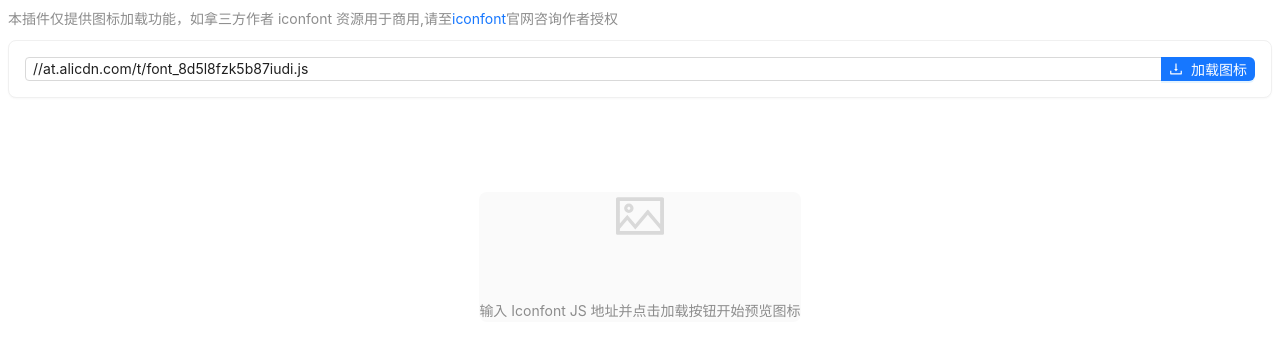
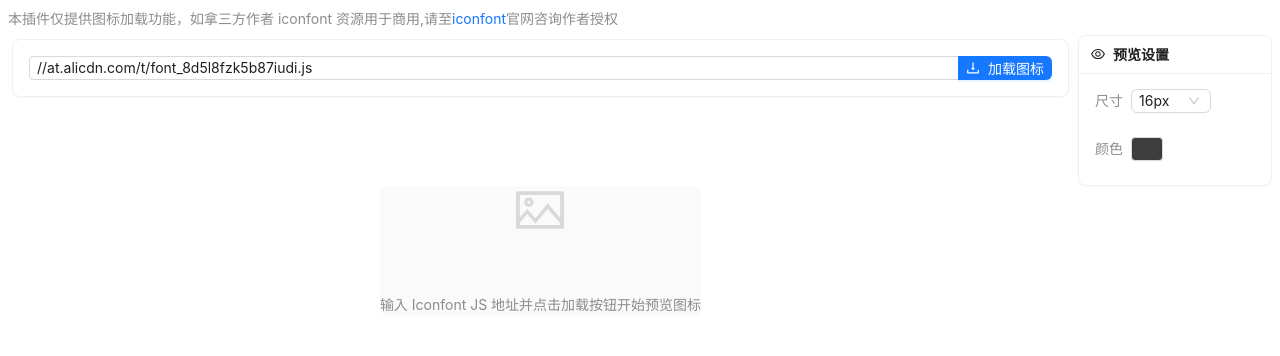
Before and after one commit to ylfeng250/icon-group, a React (Vite) app: page / in a window 1280 px wide. Shown: the top 356 px of the page. Built offline with nearby package versions, Linux system fonts and the light colour scheme; what mg-jsonrpc would draw is missing.

Commit message:
feat: 支持颜色和尺寸的调节

```diff
--- a/lib/main.ts
+++ b/lib/main.ts
@@ -2,4 +2,7 @@ import { uiApi } from "./api";
 
 uiApi.ping();
 
-mg.showUI(__html__);
+mg.showUI(__html__, {
+  width: 600,
+  height: 500,
+});
--- a/package.json
+++ b/package.json
@@ -11,9 +11,11 @@
   },
   "dependencies": {
     "@mastergo/plugin-typings": "^2.2.0",
+    "@types/react-color": "^3.0.13",
     "antd": "^5.26.7",
     "mg-jsonrpc": "^1.0.3",
     "react": "^17.0.2",
+    "react-color": "^2.19.3",
     "react-dom": "^17.0.2"
   },
   "devDependencies": {
--- a/ui/App.tsx
+++ b/ui/App.tsx
@@ -7,10 +7,12 @@ import SearchInput from "./components/SearchInput";
 import IconGrid from "./components/IconGrid";
 import IconModal from "./components/IconModal";
 import EmptyState from "./components/EmptyState";
+import SvgPreviewSettings from "./components/SvgPreviewSettings";
 import { useIconfont } from "./hooks/useIconfont";
 import { IconItem } from "./types";
 import { api } from "@lib/api";
 import { getStyledSvgString } from "./utils/svgUtils";
+import { SvgPreviewSettings as SvgPreviewSettingsType } from "./components/SvgPreviewSettings";
 
 const { Header, Content } = Layout;
 const { Text } = Typography;
@@ -30,6 +32,11 @@ function App() {
   const [selectedIcon, setSelectedIcon] = useState<IconItem | null>(null);
   const [showModal, setShowModal] = useState(false);
   const [debugMode, setDebugMode] = useState(false);
+  const [previewSettings, setPreviewSettings] =
+    useState<SvgPreviewSettingsType>({
+      size: 16,
+      color: "#3D3D3D",
+    });
 
   const handleIconClick = async (icon: IconItem) => {
     setSelectedIcon(icon);
@@ -49,7 +56,7 @@ function App() {
   };
 
   return (
-    <Flex vertical gap={10} style={{ padding: 8 }}>
+    <Flex vertical gap={5} style={{ padding: 8 }}>
       <Flex vertical>
         <Text type="secondary" style={{ fontSize: "14px" }}>
           本插件仅提供图标加载功能，如拿三方作者 iconfont 资源用于商用,请至
@@ -81,7 +88,8 @@ function App() {
         )}
       </Flex>
 
-      <Flex vertical gap={10} style={{ width: "100%" }}>
+      <Flex gap={5}>
+        <Flex vertical gap={5} style={{ width: "100%", padding: 4 }}>
           <Card>
             <UrlInput
               url={url}
@@ -93,26 +101,38 @@ function App() {
           </Card>
 
           {icons.length > 0 && (
-          <Card>
-            <Flex vertical gap={10}>
+            <Flex vertical gap={5}>
               <SearchInput
                 value={searchKeyword}
                 onChange={setSearchKeyword}
                 placeholder="搜索图标名称..."
                 disabled={loading}
               />
-              <IconGrid icons={filteredIcons} onIconClick={handleIconClick} />
+              <Flex gap={20} style={{ width: "100%" }}>
+                <div style={{ flex: 1, minWidth: 0 }}>
+                  <IconGrid
+                    icons={filteredIcons}
+                    onIconClick={handleIconClick}
+                    previewSettings={previewSettings}
+                  />
+                </div>
               </Flex>
-          </Card>
+            </Flex>
           )}
 
           {icons.length === 0 && !loading && !error && <EmptyState />}
+        </Flex>
+        <SvgPreviewSettings
+          settings={previewSettings}
+          onSettingsChange={setPreviewSettings}
+        />
       </Flex>
 
       <IconModal
         visible={showModal}
         icon={selectedIcon}
         onClose={handleModalClose}
+        previewSettings={previewSettings}
       />
     </Flex>
   );
--- a/ui/components/IconGrid.tsx
+++ b/ui/components/IconGrid.tsx
@@ -1,23 +1,29 @@
 import React from "react";
-import { Card, Tooltip, Flex } from "antd";
-import { CopyOutlined } from "@ant-design/icons";
+import { Tooltip, Flex } from "antd";
 
 import { IconItem } from "../types";
+import { SvgPreviewSettings } from "./SvgPreviewSettings";
 
 interface IconGridProps {
   icons: IconItem[];
   onIconClick: (icon: IconItem) => void;
+  previewSettings: SvgPreviewSettings;
 }
 
-const IconGrid: React.FC<IconGridProps> = ({ icons, onIconClick }) => {
+const IconGrid: React.FC<IconGridProps> = ({
+  icons,
+  onIconClick,
+  previewSettings,
+}) => {
   return (
-    <Flex wrap gap="small">
+    <div style={{ width: "100%" }}>
+      <Flex wrap gap="small" justify="space-around" style={{ width: "100%" }}>
         {icons.map((icon) => (
           <Tooltip key={icon.id} title={`点击插入 ${icon.id} 图标`}>
             <div
               style={{
-              width: "80px",
-              height: "80px",
+                width: "60px",
+                height: "60px",
                 backgroundColor: "#fafafa",
                 borderRadius: "8px",
                 display: "flex",
@@ -41,9 +47,10 @@ const IconGrid: React.FC<IconGridProps> = ({ icons, onIconClick }) => {
             >
               <svg
                 style={{
-                width: "32px",
-                height: "32px",
-                fill: "#3D3D3D",
+                  width: `${previewSettings.size}px`,
+                  height: `${previewSettings.size}px`,
+                  fill: previewSettings.color,
+                  stroke: previewSettings.color,
                   marginBottom: "4px",
                 }}
               >
@@ -55,7 +62,7 @@ const IconGrid: React.FC<IconGridProps> = ({ icons, onIconClick }) => {
                   color: "#8c8c8c",
                   textAlign: "center",
                   lineHeight: "1.2",
-                maxWidth: "70px",
+                  maxWidth: "50px",
                   overflow: "hidden",
                   textOverflow: "ellipsis",
                   whiteSpace: "nowrap",
@@ -67,6 +74,7 @@ const IconGrid: React.FC<IconGridProps> = ({ icons, onIconClick }) => {
           </Tooltip>
         ))}
       </Flex>
+    </div>
   );
 };
 
--- a/ui/components/IconModal.tsx
+++ b/ui/components/IconModal.tsx
@@ -6,14 +6,21 @@ const { Text, Paragraph } = Typography;
 
 import { IconItem } from "../types";
 import { getUseSvgString, getStyledSvgString } from "../utils/svgUtils";
+import { SvgPreviewSettings } from "./SvgPreviewSettings";
 
 interface IconModalProps {
   visible: boolean;
   icon: IconItem | null;
   onClose: () => void;
+  previewSettings: SvgPreviewSettings;
 }
 
-const IconModal: React.FC<IconModalProps> = ({ visible, icon, onClose }) => {
+const IconModal: React.FC<IconModalProps> = ({
+  visible,
+  icon,
+  onClose,
+  previewSettings,
+}) => {
   const copyToClipboard = async (text: string) => {
     try {
       await navigator.clipboard.writeText(text);
@@ -55,9 +62,10 @@ const IconModal: React.FC<IconModalProps> = ({ visible, icon, onClose }) => {
         >
           <svg
             style={{
-              width: "48px",
-              height: "48px",
-              fill: "#3D3D3D",
+              width: `${previewSettings.size}px`,
+              height: `${previewSettings.size}px`,
+              fill: previewSettings.color,
+              stroke: previewSettings.color,
               marginBottom: "12px",
             }}
           >
--- /dev/null
+++ b/ui/components/SvgPreviewSettings.tsx
@@ -0,0 +1,101 @@
+import React, { useState } from "react";
+import { Card, Space, Typography, Flex, Select, Popover } from "antd";
+import { EyeOutlined } from "@ant-design/icons";
+import { SketchPicker } from "react-color";
+
+const { Text } = Typography;
+
+export interface SvgPreviewSettings {
+  size: number;
+  color: string;
+}
+
+interface SvgPreviewSettingsProps {
+  settings: SvgPreviewSettings;
+  onSettingsChange: (settings: SvgPreviewSettings) => void;
+}
+
+const SvgPreviewSettings: React.FC<SvgPreviewSettingsProps> = ({
+  settings,
+  onSettingsChange,
+}) => {
+  const [colorPickerVisible, setColorPickerVisible] = useState(false);
+
+  const handleSizeChange = (value: number) => {
+    onSettingsChange({ ...settings, size: value });
+  };
+
+  // 生成尺寸选项
+  const sizeOptions = Array.from({ length: 21 }, (_, i) => ({
+    label: `${12 + i}px`,
+    value: 12 + i,
+  }));
+
+  const handleColorChange = (color: any) => {
+    onSettingsChange({ ...settings, color: color.hex });
+  };
+
+  return (
+    <Card
+      size="small"
+      title={
+        <Space>
+          <EyeOutlined />
+          <span>预览设置</span>
+        </Space>
+      }
+      style={{
+        height: "fit-content",
+        position: "sticky",
+        top: "16px",
+      }}
+    >
+      <Flex vertical gap="middle" style={{ width: 160 }}>
+        <div>
+          <Space style={{ marginBottom: 8 }}>
+            <Text type="secondary">尺寸</Text>
+            <Select
+              value={settings.size}
+              onChange={handleSizeChange}
+              options={sizeOptions}
+              style={{ width: 80 }}
+              size="small"
+            />
+          </Space>
+        </div>
+
+        <div>
+          <Space style={{ marginBottom: 8 }}>
+            <Text type="secondary">颜色</Text>
+            <Popover
+              content={
+                <SketchPicker
+                  color={settings.color}
+                  onChange={handleColorChange}
+                  disableAlpha={true}
+                />
+              }
+              trigger="click"
+              open={colorPickerVisible}
+              onOpenChange={setColorPickerVisible}
+              placement="left"
+            >
+              <div
+                style={{
+                  width: 32,
+                  height: 24,
+                  borderRadius: 4,
+                  border: "1px solid #d9d9d9",
+                  backgroundColor: settings.color,
+                  cursor: "pointer",
+                }}
+              />
+            </Popover>
+          </Space>
+        </div>
+      </Flex>
+    </Card>
+  );
+};
+
+export default SvgPreviewSettings;
```
Also changed, not shown: 1 other file (tests, documents, lock files or other folders). Lines whose indentation alone changed are shown as unchanged.
